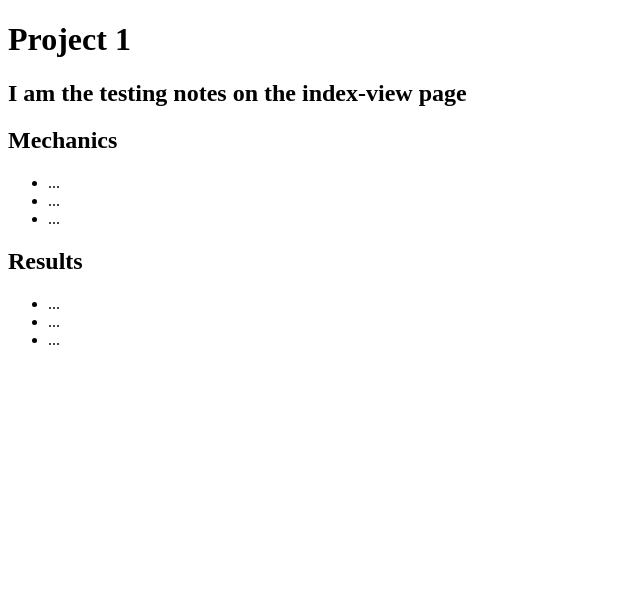
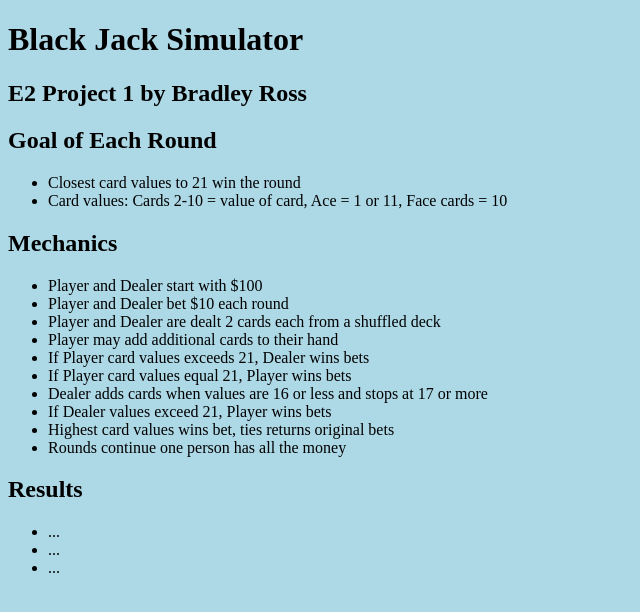
Before and after one commit to bar181/e2, a PHP site: page / in a window 1280 px wide. Shown: the top 612 px of the page, without its empty margins (0-640 px from the left). Run offline with PHP 8.4, Linux system fonts and the light colour scheme.

Commit message:
e2p1 Mechanics

```diff
--- a/p1/index-view.php
+++ b/p1/index-view.php
@@ -2,22 +2,37 @@
 <html lang='en'>
 
 <head>
-    <title>Project 1</title>
+    <title>E2 Project 1 by Bradley Ross</title>
     <meta charset='utf-8'>
     <link href=data:, rel=icon>
+    <link rel="stylesheet" href="style.css">
 </head>
 
 <body>
-    <h1>Project 1</h1>
+    <h1>Black Jack Simulator</h1>
 
-    <h2>I am the testing notes on the index-view page</h2>
+    <h2>E2 Project 1 by Bradley Ross</h2>
+
+    <h2>Goal of Each Round</h2>
+    <ul>
+        <li>Closest card values to 21 win the round</li>
+        <li>Card values: Cards 2-10 = value of card, Ace = 1 or 11, Face cards = 10</li>
+    </ul>
 
     <h2>Mechanics</h2>
     <ul>
-        <li>...</li>
-        <li>...</li>
-        <li>...</li>
+        <li>Player and Dealer start with $100</li>
+        <li>Player and Dealer bet $10 each round</li>
+        <li>Player and Dealer are dealt 2 cards each from a shuffled deck</li>
+        <li>Player may add additional cards to their hand</li>
+        <li>If Player card values exceeds 21, Dealer wins bets</li>
+        <li>If Player card values equal 21, Player wins bets</li>
+        <li>Dealer adds cards when values are 16 or less and stops at 17 or more</li>
+        <li>If Dealer values exceed 21, Player wins bets</li>
+        <li>Highest card values wins bet, ties returns original bets</li>
+        <li>Rounds continue one person has all the money</li>
     </ul>
+
 
     <h2>Results</h2>
     <ul>
--- a/p1/index.php
+++ b/p1/index.php
@@ -1 +1,2 @@
-<?php require "index-view.php";
+<?php
+require "index-view.php";
--- /dev/null
+++ b/p1/style.css
@@ -0,0 +1,9 @@
+body {
+    background-color: lightblue;
+}
+
+.card {
+    border: 1px solid black;
+    display: inline-block;
+    padding: 5px;
+}
--- a/practice/week4.php
+++ b/practice/week4.php
@@ -148,3 +148,7 @@ if($p1 = 'rock' && $p2 == 'paper') {
     $winner = '2';
 }
 // continue for other options
+
+
+$total = 0;
+var_dump(($total <= 30 or $total > 50));
```
